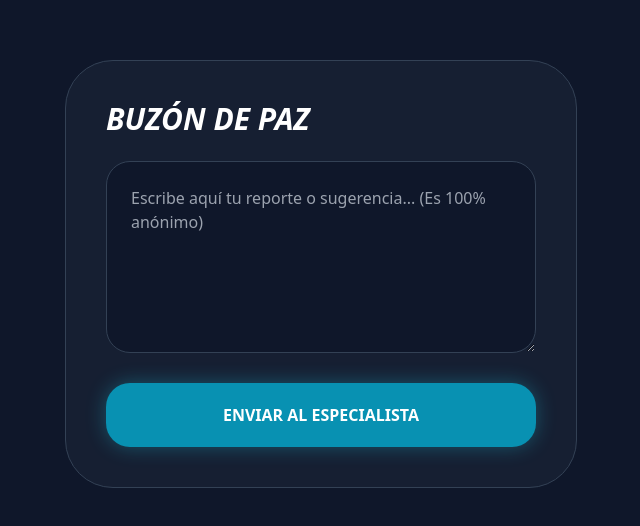
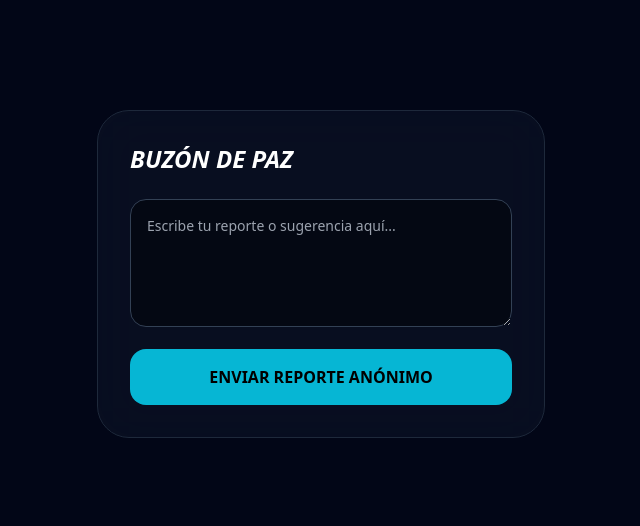
Before and after one commit to ricardoblancartev-creator/psyqus-web, a Next.js app: page /buzon in a window 1280 px wide. Shown: the part 126-652 px from the top of the page, without its empty margins (319-959 px from the left). Built offline with nearby package versions, Linux system fonts and the light colour scheme.

Commit message:
fix: conexion real del formulario buzon a supabase

```diff
--- a/app/buzon/page.tsx
+++ b/app/buzon/page.tsx
@@ -1,59 +1,62 @@
 "use client";
 import React, { useState } from 'react';
-import { supabase } from '@/lib/supabase'; // Asegúrate que la ruta sea correcta
-import { motion } from 'framer-motion';
+import { supabase } from '@/lib/supabase';
+import Link from 'next/link';
 
 export default function BuzonPage() {
   const [mensaje, setMensaje] = useState("");
   const [enviando, setEnviando] = useState(false);
-  const [exito, setExito] = useState(false);
+  const [enviado, setEnviado] = useState(false);
 
-  const enviarMensaje = async (e: React.FormEvent) => {
+  const enviarIncidencia = async (e: React.FormEvent) => {
     e.preventDefault();
     setEnviando(true);
 
+    // AQUÍ ESTÁ EL TRUCO: Asegúrate que el nombre de la columna sea 'mensaje'
     const { error } = await supabase
-      .from('buzon_mensajes')
-      .insert([{ contenido: mensaje }]);
+      .from('incidencias')
+      .insert([{ mensaje: mensaje, created_at: new Date() }]);
 
-    if (!error) {
-      setExito(true);
+    if (error) {
+      console.error("Error de Supabase:", error);
+      alert("Error al enviar: " + error.message);
+    } else {
+      setEnviado(true);
       setMensaje("");
-    } else {
-      alert("Error al enviar: " + error.message);
     }
     setEnviando(false);
   };
 
-  if (exito) return (
-    <main className="min-h-screen bg-[#0f172a] flex items-center justify-center p-6">
-      <div className="text-center p-10 bg-slate-800 rounded-[3rem] border border-green-500/30">
-        <div className="text-6xl mb-4">🕊️</div>
-        <h2 className="text-2xl font-black text-white uppercase italic">Mensaje Enviado</h2>
-        <p className="text-slate-400 mt-2">Tu voz ha sido escuchada de forma anónima.</p>
-        <button onClick={() => setExito(false)} className="mt-8 text-cyan-400 font-bold uppercase text-xs">Enviar otro</button>
+  return (
+    <main className="min-h-screen bg-[#020617] flex items-center justify-center p-6 text-white">
+      <div className="max-w-md w-full bg-slate-900/50 border border-slate-800 p-8 rounded-[2rem] backdrop-blur-xl">
+        <h2 className="text-2xl font-black italic mb-6">BUZÓN DE PAZ</h2>
+
+        {enviado ? (
+          <div className="text-center space-y-4">
+            <p className="text-cyan-400 font-bold">¡Mensaje enviado de forma anónima!</p>
+            <button onClick={() => setEnviado(false)} className="text-xs text-slate-500 underline">Enviar otro</button>
+            <Link href="/dashboard" className="block text-xs bg-slate-800 py-3 rounded-xl">Volver</Link>
+          </div>
+        ) : (
+          <form onSubmit={enviarIncidencia} className="space-y-4">
+            <textarea
+              value={mensaje}
+              onChange={(e) => setMensaje(e.target.value)}
+              className="w-full h-32 bg-black/40 border border-slate-700 rounded-2xl p-4 text-sm outline-none focus:border-cyan-500 transition-all"
+              placeholder="Escribe tu reporte o sugerencia aquí..."
+              required
+            />
+            <button
+              disabled={enviando}
+              type="submit"
+              className="w-full bg-cyan-500 text-black font-black py-4 rounded-2xl hover:scale-105 transition-all disabled:opacity-50"
+            >
+              {enviando ? "ENVIANDO..." : "ENVIAR REPORTE ANÓNIMO"}
+            </button>
+          </form>
+        )}
       </div>
     </main>
   );
-
-  return (
-    <main className="min-h-screen bg-[#0f172a] p-6 flex items-center justify-center">
-      <form onSubmit={enviarMensaje} className="max-w-lg w-full bg-slate-800/50 p-10 rounded-[3rem] border border-slate-700">
-        <h1 className="text-3xl font-black text-white mb-6 uppercase italic text-shadow-neon">Buzón de Paz</h1>
-        <textarea
-          value={mensaje}
-          onChange={(e) => setMensaje(e.target.value)}
-          required
-          placeholder="Escribe aquí tu reporte o sugerencia... (Es 100% anónimo)"
-          className="w-full h-48 bg-slate-900 border border-slate-700 rounded-3xl p-6 text-white outline-none focus:border-cyan-500 transition-all mb-6"
-        />
-        <button
-          disabled={enviando}
-          className="w-full py-5 bg-cyan-600 hover:bg-cyan-500 text-white font-black rounded-3xl shadow-[0_0_20px_rgba(34,211,238,0.3)] transition-all disabled:opacity-50"
-        >
-          {enviando ? "ENVIANDO..." : "ENVIAR AL ESPECIALISTA"}
-        </button>
-      </form>
-    </main>
-  );
 }
```
